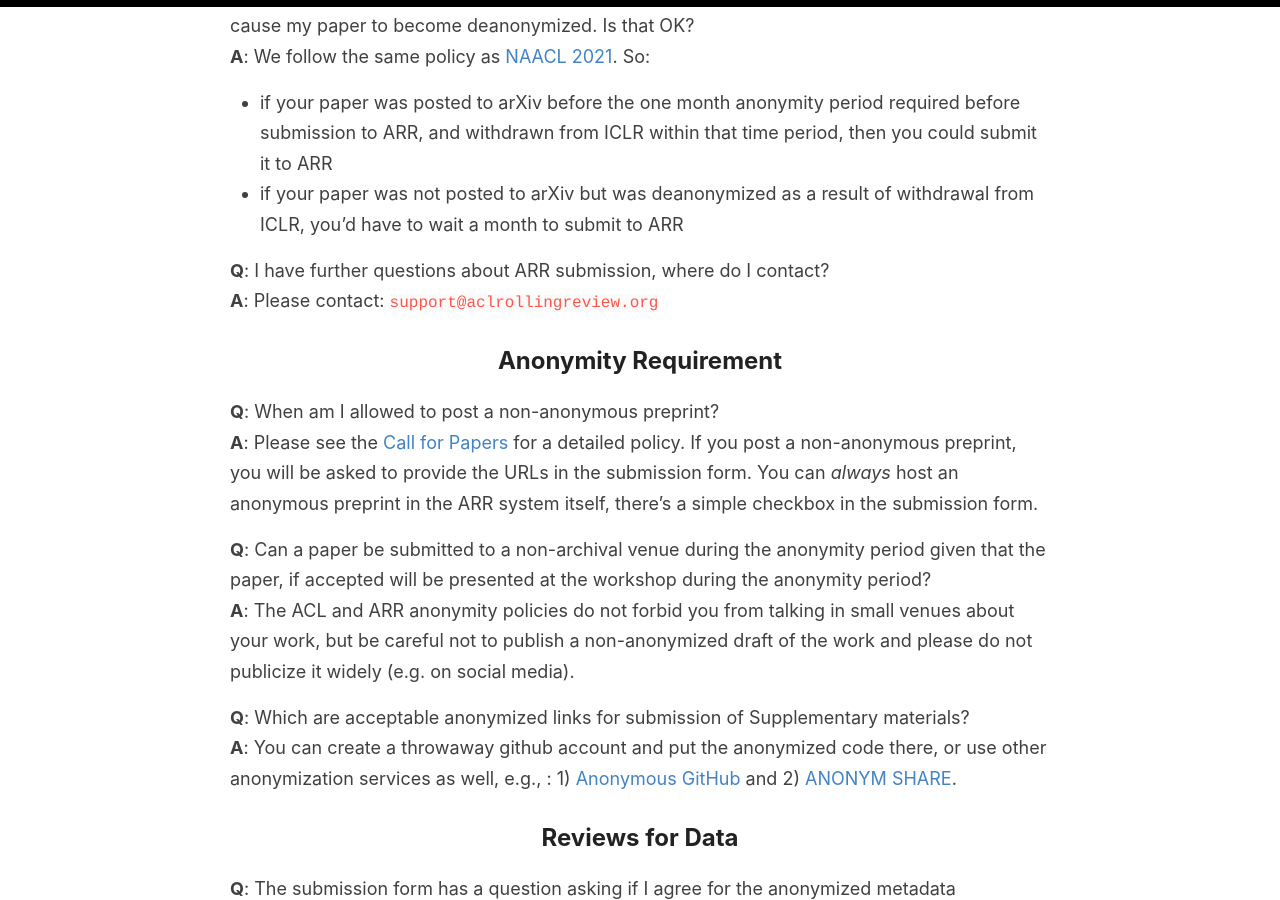
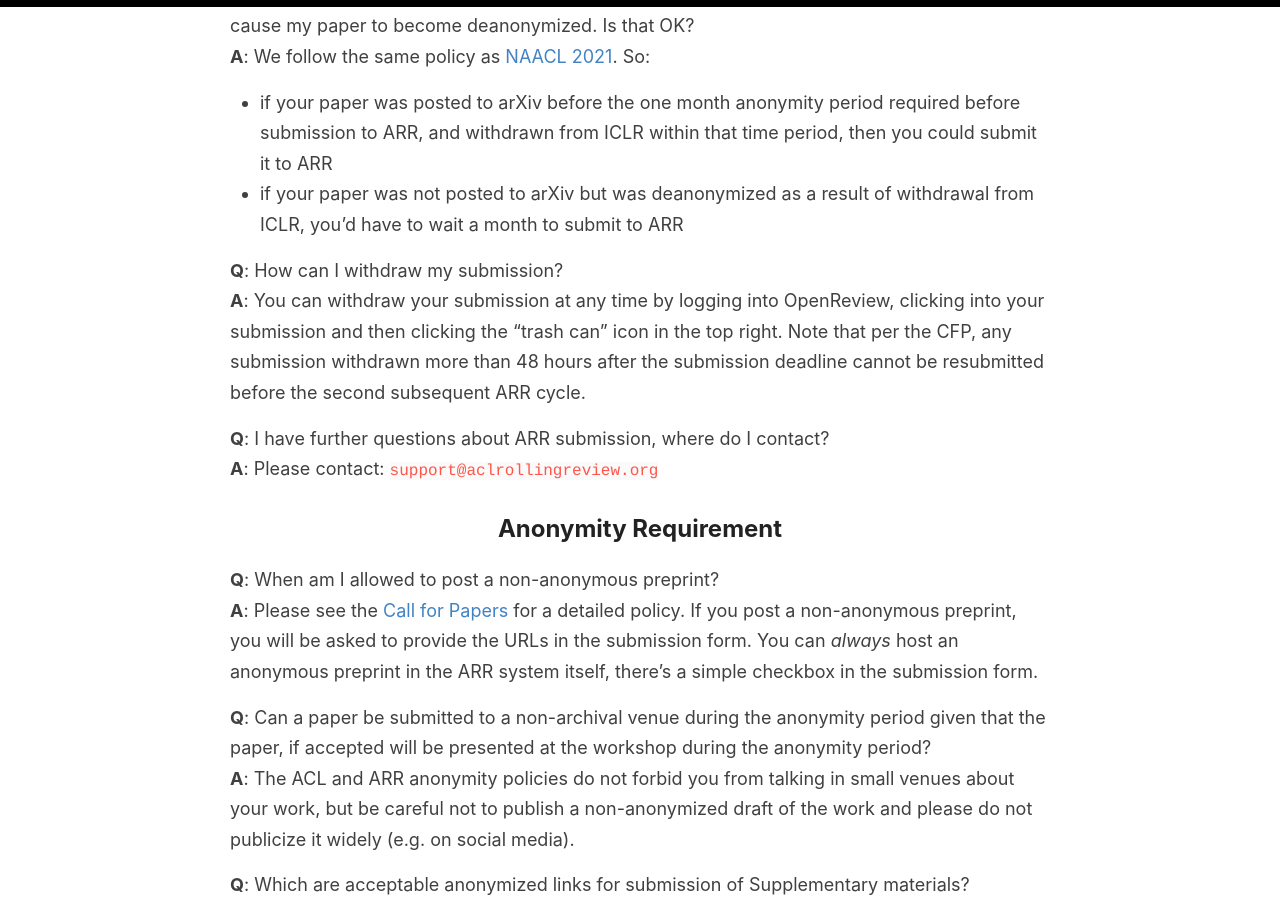
Before and after one commit to amitmerchant1990/reverie, a Jekyll site: the page built from authors.md, in a window 1280 px wide and 900 px high, scrolled down 2384 px. Built offline with Jekyll 4.4.1, drawn with Linux system fonts in a browser that asks for light colours.

Commit message:
Update authors.md

```diff
--- a/authors.md
+++ b/authors.md
@@ -62,6 +62,9 @@ See the questions below for more information.
 -  if your paper was posted to arXiv before the one month anonymity period required before submission to ARR, and withdrawn from ICLR within that time period, then you could submit it to ARR
 - if your paper was not posted to arXiv but was deanonymized as a result of withdrawal from ICLR, you'd have to wait a month to submit to ARR
 
+**Q**: How can I withdraw my submission?<br>
+**A**: You can withdraw your submission at any time by logging into OpenReview, clicking into your submission and then clicking the "trash can" icon in the top right. Note that per the CFP, any submission withdrawn more than 48 hours after the submission deadline cannot be resubmitted before the second subsequent ARR cycle.
+
 **Q**: I have further questions about ARR submission, where do I contact?<br>
 **A**: Please contact: `support@aclrollingreview.org`
 
```
